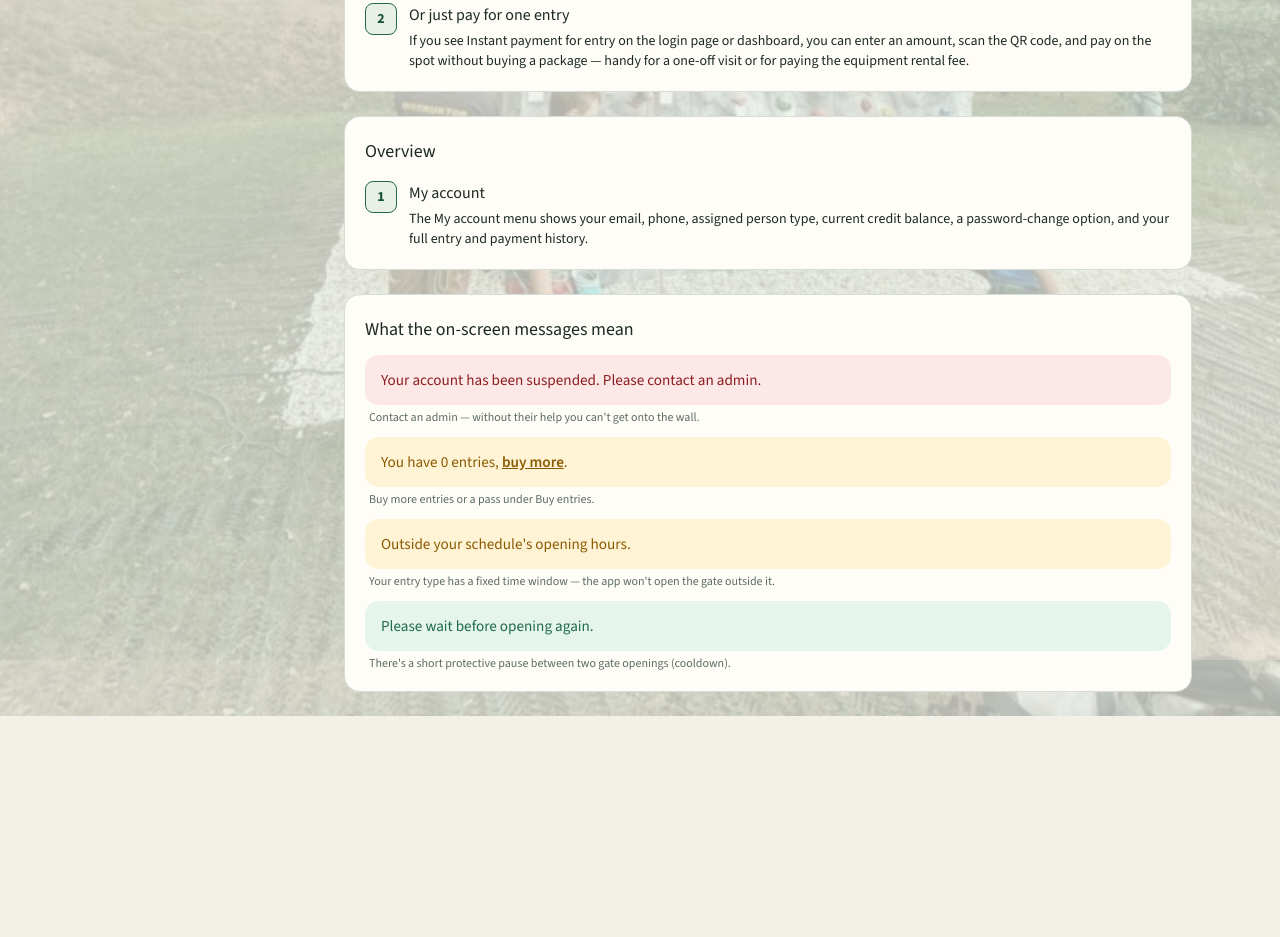
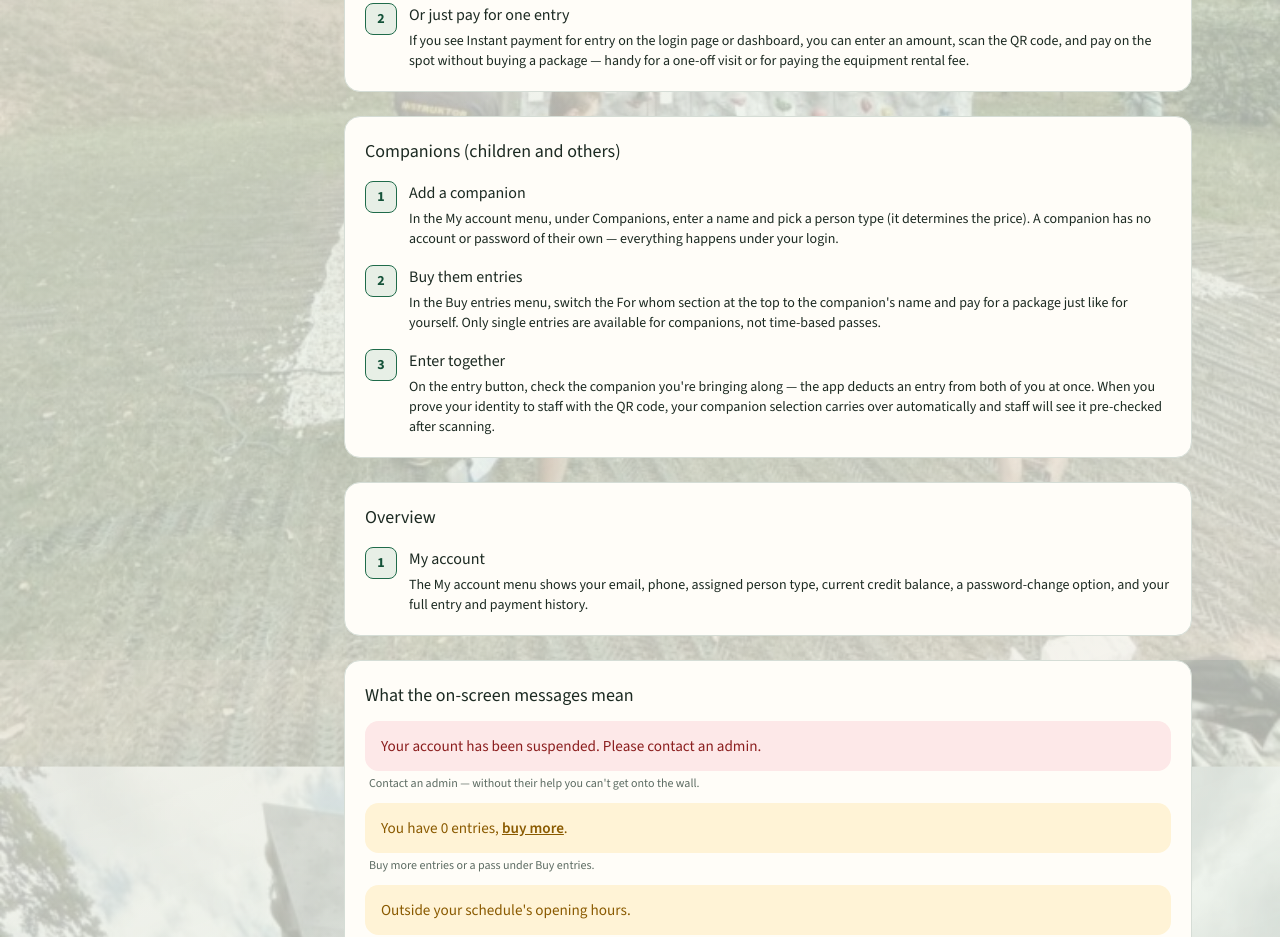
Before and after one commit to stenatisnov/app, a Next.js app: page /en/navod in a window 1280 px wide. Shown: the part 940-1877 px from the top of the page. Before the commit the page ends 1656 px from the top, so only its background shows below. Built offline with nearby package versions, Linux system fonts and the light colour scheme; no server answers.

Commit message:
Add Doprovod section to the in-app guide
The /navod guide never mentioned companions after the feature shipped.
Covers adding one under Můj účet, buying them entries via the "Pro koho"
selector, and bringing them through the gate (including the staff-QR
auto-select carry-over).

```diff
--- a/messages/cs.json
+++ b/messages/cs.json
@@ -595,6 +595,13 @@
     "tipNoPackagesBody": "Znamená to, že vám zatím nebyl přiřazen typ osoby — napište administrátorovi.",
     "step5Title": "Nebo zaplaťte jen za jeden vstup",
     "step5Body": "Pokud je na přihlašovací i domovské stránce vidět Okamžitá platba za vstup, můžete bez nákupu balíčku zadat částku, naskenovat QR kód a zaplatit rovnou na místě — třeba když jdete jen jednou nebo si chcete zaplatit půjčovné.",
+    "sectionDependentsTitle": "Doprovod (děti a další osoby)",
+    "stepDependents1Title": "Přidejte doprovod",
+    "stepDependents1Body": "V menu Můj účet v sekci Doprovod zadejte jméno a vyberte typ osoby (podle něj se určí cena). Doprovod nemá vlastní účet ani heslo — vše probíhá pod vaším přihlášením.",
+    "stepDependents2Title": "Dokupte mu vstupy",
+    "stepDependents2Body": "V menu Koupit vstupy přepněte nahoře v sekci Pro koho na jméno doprovodu a zaplaťte balíček stejně jako pro sebe. Pro doprovod jsou k dispozici jen jednotlivé vstupy, časové permanentky ne.",
+    "stepDependents3Title": "Vstupte spolu",
+    "stepDependents3Body": "Na tlačítku vstupu zaškrtněte doprovod, se kterým jdete — appka odečte vstup vám i jemu najednou. Když se prokazujete obsluze QR kódem, výběr doprovodu se přenese automaticky a obsluha ho po naskenování uvidí už předvybraný.",
     "section4Title": "Přehled",
     "step6Title": "Můj účet",
     "step6Body": "V menu Můj účet najdete e-mail, telefon, přiřazený typ osoby, aktuální počet kreditů, možnost změnit heslo a kompletní historii vstupů a plateb.",
--- a/messages/en.json
+++ b/messages/en.json
@@ -595,6 +595,13 @@
     "tipNoPackagesBody": "That means you haven't been assigned a person type yet — contact an admin.",
     "step5Title": "Or just pay for one entry",
     "step5Body": "If you see Instant payment for entry on the login page or dashboard, you can enter an amount, scan the QR code, and pay on the spot without buying a package — handy for a one-off visit or for paying the equipment rental fee.",
+    "sectionDependentsTitle": "Companions (children and others)",
+    "stepDependents1Title": "Add a companion",
+    "stepDependents1Body": "In the My account menu, under Companions, enter a name and pick a person type (it determines the price). A companion has no account or password of their own — everything happens under your login.",
+    "stepDependents2Title": "Buy them entries",
+    "stepDependents2Body": "In the Buy entries menu, switch the For whom section at the top to the companion's name and pay for a package just like for yourself. Only single entries are available for companions, not time-based passes.",
+    "stepDependents3Title": "Enter together",
+    "stepDependents3Body": "On the entry button, check the companion you're bringing along — the app deducts an entry from both of you at once. When you prove your identity to staff with the QR code, your companion selection carries over automatically and staff will see it pre-checked after scanning.",
     "section4Title": "Overview",
     "step6Title": "My account",
     "step6Body": "The My account menu shows your email, phone, assigned person type, current credit balance, a password-change option, and your full entry and payment history.",
--- a/src/app/[locale]/navod/page.tsx
+++ b/src/app/[locale]/navod/page.tsx
@@ -107,6 +107,13 @@ export default async function GuidePage() {
       </section>
 
       <section className="card flex flex-col gap-4">
+        <h2 className="text-lg font-medium text-[var(--ink)]">{t("sectionDependentsTitle")}</h2>
+        <Step number={1} title={t("stepDependents1Title")} body={t("stepDependents1Body")} />
+        <Step number={2} title={t("stepDependents2Title")} body={t("stepDependents2Body")} />
+        <Step number={3} title={t("stepDependents3Title")} body={t("stepDependents3Body")} />
+      </section>
+
+      <section className="card flex flex-col gap-4">
         <h2 className="text-lg font-medium text-[var(--ink)]">{t("section4Title")}</h2>
         <Step number={1} title={t("step6Title")} body={t("step6Body")} />
       </section>
```
